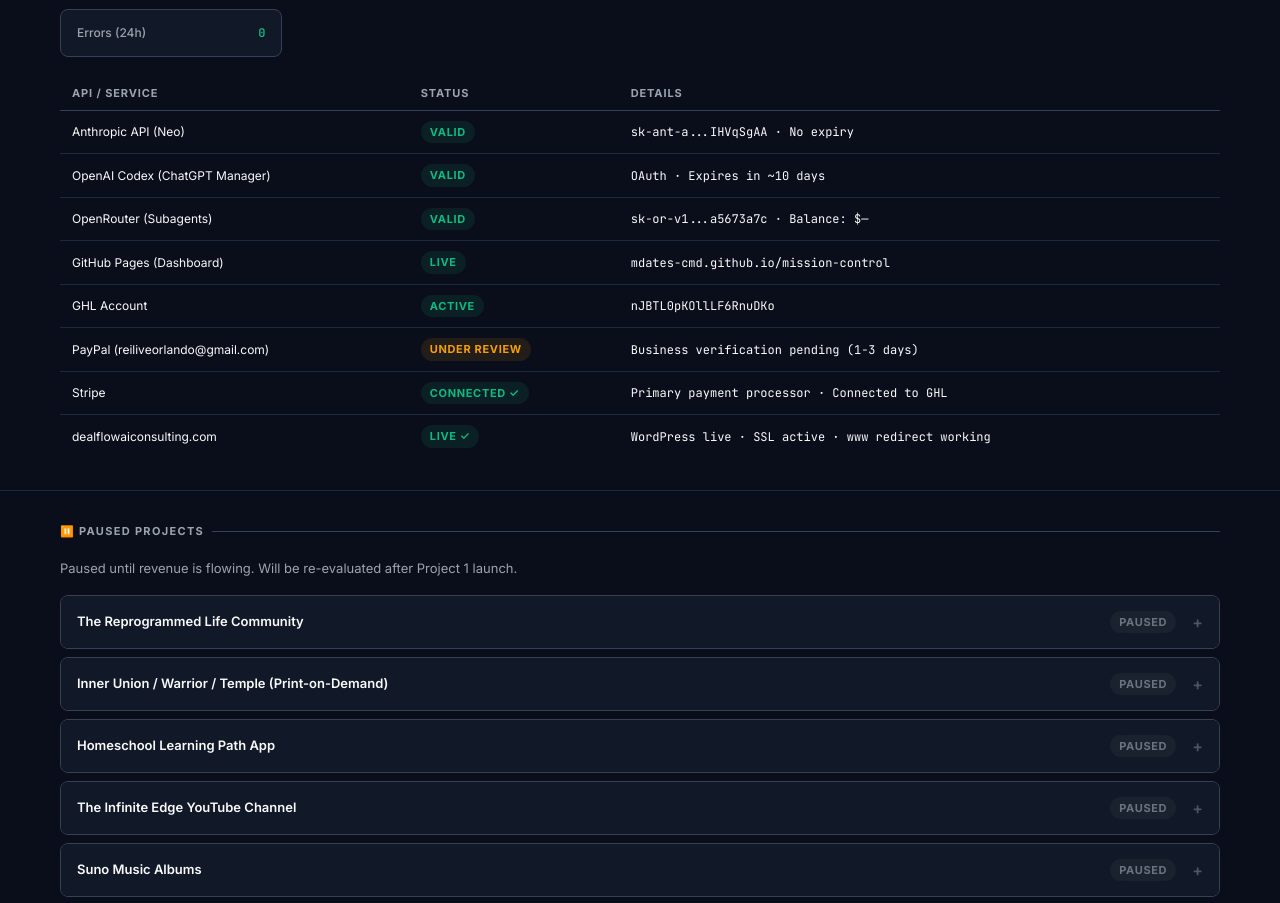
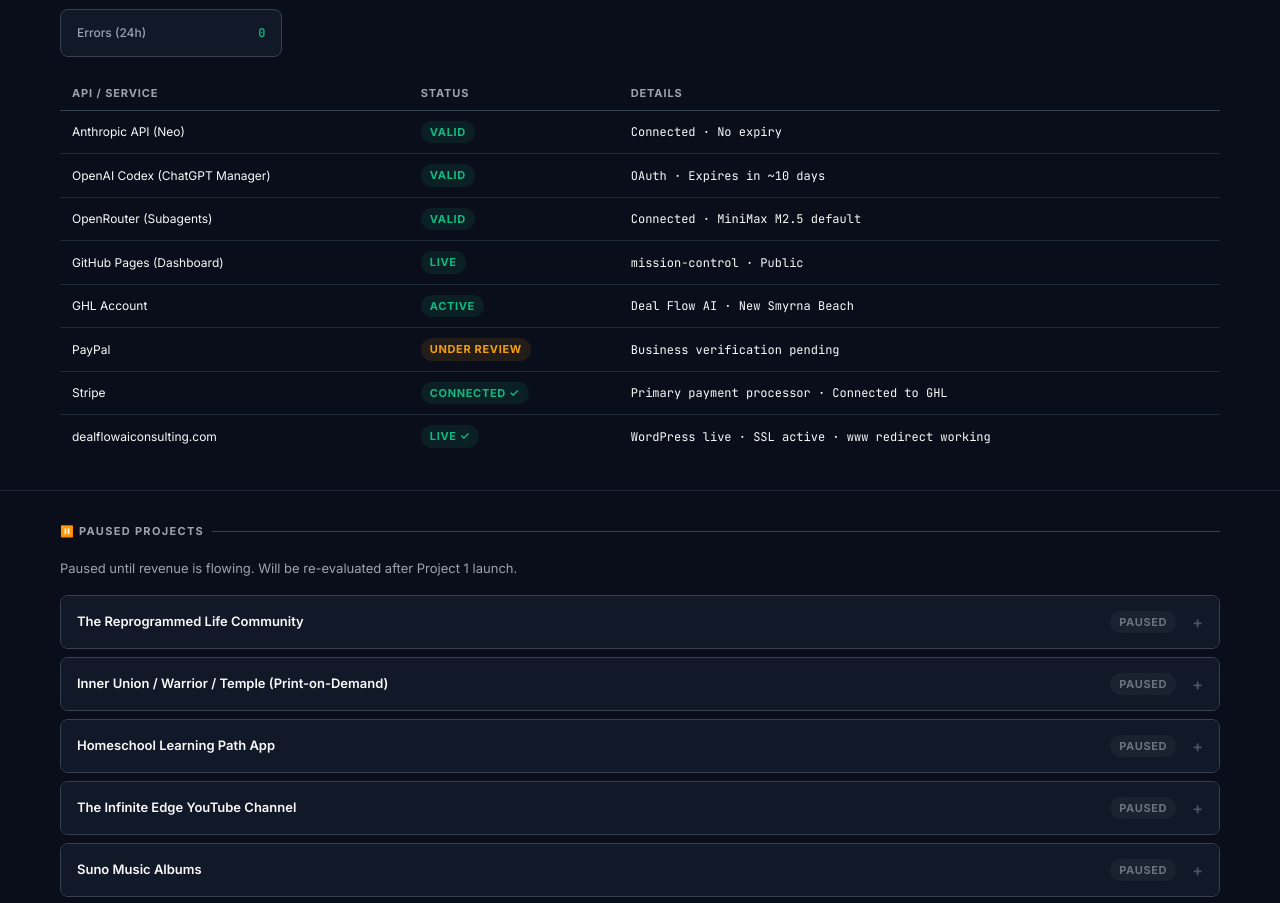
Before and after one commit to mdates-cmd/mission-control, a plain HTML site: page dashboard-server/index.html in a window 1280 px wide. Shown: the part 6164-7067 px from the top of the page. Drawn offline with Linux system fonts and the light colour scheme.

Commit message:
Security: remove all API key fragments, IDs, and email addresses from public dashboard

```diff
--- a/dashboard-server/index.html
+++ b/dashboard-server/index.html
@@ -1157,7 +1157,7 @@
         <tr>
           <td>Anthropic API (Neo)</td>
           <td><span class="badge badge-green">Valid</span></td>
-          <td class="mono">sk-ant-a...IHVqSgAA · No expiry</td>
+          <td class="mono">Connected · No expiry</td>
         </tr>
         <tr>
           <td>OpenAI Codex (ChatGPT Manager)</td>
@@ -1167,22 +1167,22 @@
         <tr>
           <td>OpenRouter (Subagents)</td>
           <td><span class="badge badge-green">Valid</span></td>
-          <td class="mono">sk-or-v1...a5673a7c · Balance: $—</td>
+          <td class="mono">Connected · MiniMax M2.5 default</td>
         </tr>
         <tr>
           <td>GitHub Pages (Dashboard)</td>
           <td><span class="badge badge-green">Live</span></td>
-          <td class="mono">mdates-cmd.github.io/mission-control</td>
+          <td class="mono">mission-control · Public</td>
         </tr>
         <tr>
           <td>GHL Account</td>
           <td><span class="badge badge-green">Active</span></td>
-          <td class="mono">nJBTL0pKOllLF6RnuDKo</td>
+          <td class="mono">Deal Flow AI · New Smyrna Beach</td>
         </tr>
         <tr>
-          <td>PayPal (reiliveorlando@gmail.com)</td>
+          <td>PayPal</td>
           <td><span class="badge badge-yellow">Under Review</span></td>
-          <td class="mono">Business verification pending (1-3 days)</td>
+          <td class="mono">Business verification pending</td>
         </tr>
         <tr>
           <td>Stripe</td>
```
Also changed, not shown: index.html (+6 -6 lines).
